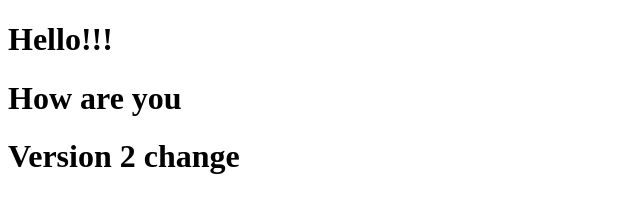
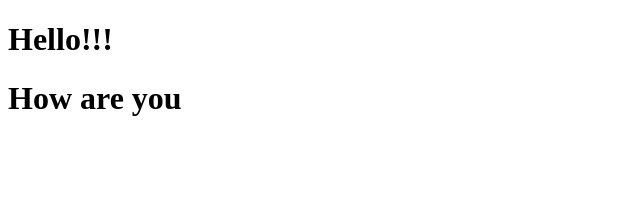
Before and after one commit to Inbasree05/devops, a plain HTML site: page index.html in a window 1280 px wide. Shown: the whole page, without its empty margins (0-640 px from the left). Drawn offline with Linux system fonts and the light colour scheme.

Commit message:
Revert "Added version 2 heading"
This reverts commit 0b84572f77a0dbbf1757e2cd56822cd38f4a95df.

```diff
--- a/index.html
+++ b/index.html
@@ -8,7 +8,5 @@
 <body>
     <h1>Hello!!!</h1>
     <h1>How are you</h1>
-    <h1>Version 2 change</h1>
-
 </body>
 </html>
```
